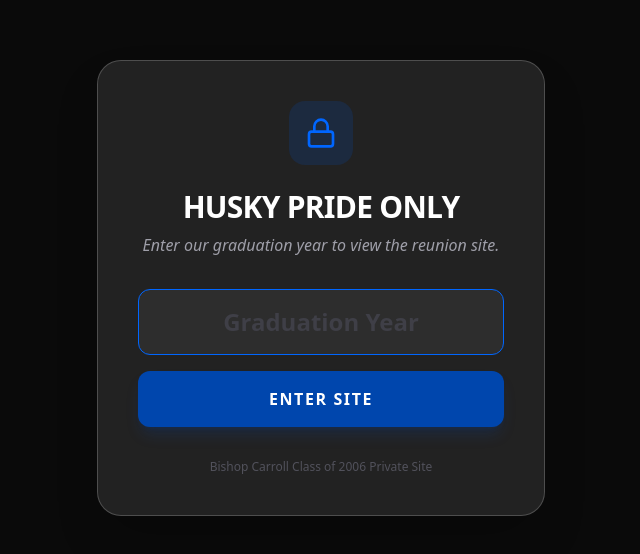
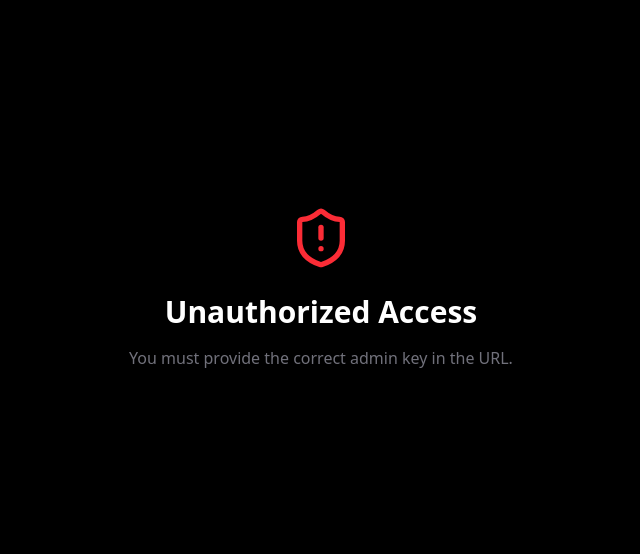
Before and after one commit to cn814/reunion-website, a Next.js app: page /admin in a window 1280 px wide. Shown: the part 112-666 px from the top of the page, without its empty margins (319-959 px from the left). Built offline with nearby package versions, Linux system fonts and the light colour scheme.

Commit message:
Optimize: Move password gate to page Level and lighten layout

```diff
--- a/src/app/layout.tsx
+++ b/src/app/layout.tsx
@@ -17,8 +17,6 @@
   description: "Bishop Carroll Class of 2006 Reunion Website",
 };
 
-import PasswordProtection from "@/components/PasswordProtection";
-
 export default function RootLayout({
   children,
 }: Readonly<{
@@ -29,9 +27,7 @@
       <body
         className={`${geistSans.variable} ${geistMono.variable} antialiased`}
       >
-        <PasswordProtection>
-          {children}
-        </PasswordProtection>
+        {children}
       </body>
     </html>
   );
--- a/src/app/page.tsx
+++ b/src/app/page.tsx
@@ -7,10 +7,12 @@
 import NostalgiaSection from "@/components/NostalgiaSection";
 import Navbar from "@/components/Navbar";
 import PhotoBackground from "@/components/PhotoBackground";
+import PasswordProtection from "@/components/PasswordProtection";
 
 export default function Home() {
   return (
-    <main className="min-h-screen bg-husky-black">
+    <PasswordProtection>
+      <main className="min-h-screen bg-husky-black">
       <Navbar />
       <Hero />
       <GraduationVideo />
@@ -127,5 +129,6 @@
         <p>© 2026 Bishop Carroll Class of 2006. Built with nostalgia and Husky Pride.</p>
       </footer>
     </main>
+    </PasswordProtection>
   );
 }
```
